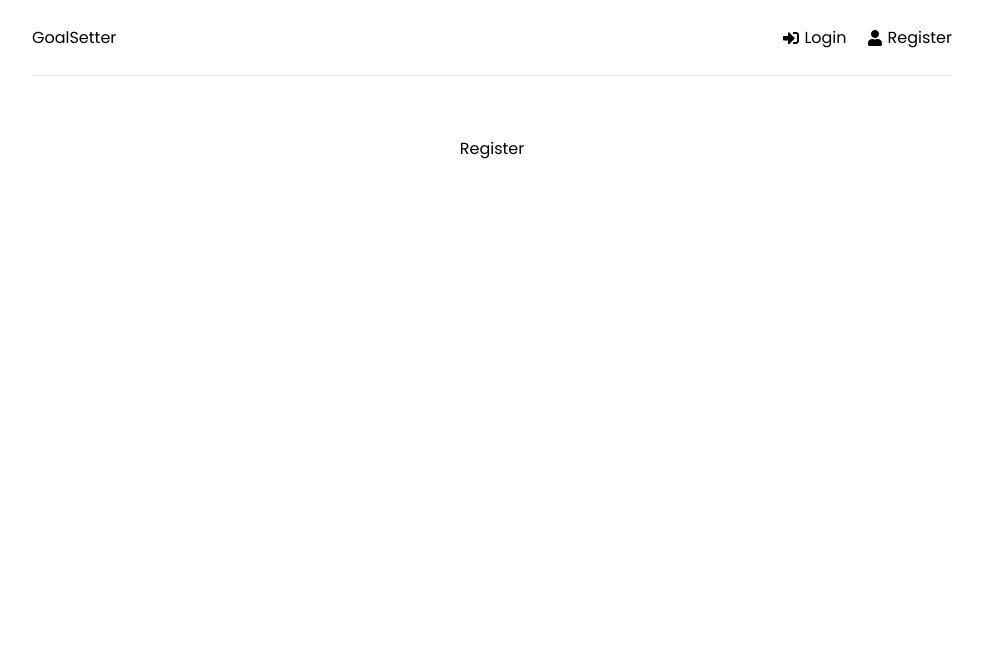
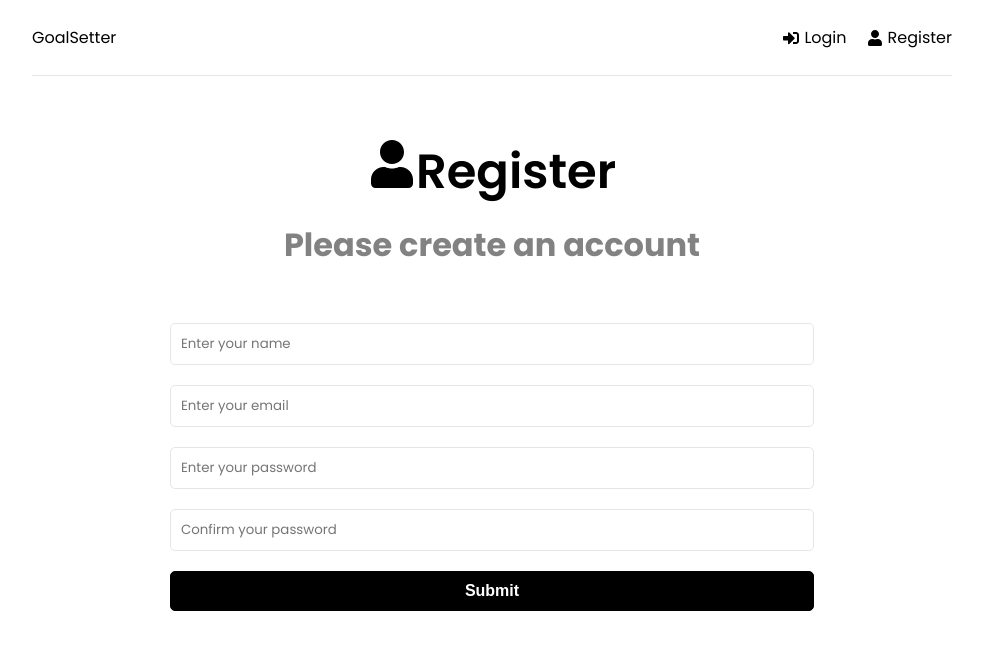
Before and after one commit to sserges/mern-tuto-tr-22, a React (Create React App) app in the folder frontend/: page /register in a window 1280 px wide. Shown: the top 650 px of the page, without its empty margins (148-1131 px from the left). Built offline with nearby package versions, Linux system fonts and the light colour scheme.

Commit message:
Register Page

```diff
--- a/frontend/src/pages/Register.jsx
+++ b/frontend/src/pages/Register.jsx
@@ -1,6 +1,88 @@
+import { useEffect, useState } from "react"
+import { FaUser } from 'react-icons/fa'
+
 function Register() {
+    const [formData, setFormData] = useState({
+        name: '',
+        email: '',
+        password: '',
+        password2: ''
+    })
+
+    const { name, email, password, password2 } = formData
+
+    const onChange = (e) => {
+        setFormData((prevState) => ({
+            ...prevState,
+            [e.target.name]: e.target.value
+        }))
+    }
+
+    const onSubmit = (e) => {
+        e.preventDefault()
+    }
+
     return (
-        <div>Register</div>
+        <>
+            <section className="heading">
+                <h1>
+                    <FaUser />Register
+                </h1>
+                <p>Please create an account</p>
+            </section>
+
+            <section className="form">
+                <form onSubmit={onSubmit}>
+                    <div className="form-group">
+                        <input
+                            type="text"
+                            className="form-control"
+                            id="name"
+                            name="name"
+                            value={name}
+                            placeholder="Enter your name"
+                            onChange={onChange}
+                        />
+                    </div>
+                    <div className="form-group">
+                        <input
+                            type="email"
+                            className="form-control"
+                            id="email"
+                            name="email"
+                            value={email}
+                            placeholder="Enter your email"
+                            onChange={onChange}
+                        />
+                    </div>
+                    <div className="form-group">
+                        <input
+                            type="password"
+                            className="form-control"
+                            id="password"
+                            name="password"
+                            value={password}
+                            placeholder="Enter your password"
+                            onChange={onChange}
+                        />
+                    </div>
+                    <div className="form-group">
+                        <input
+                            type="password"
+                            className="form-control"
+                            id="password2"
+                            name="password2"
+                            value={password2}
+                            placeholder="Confirm your password"
+                            onChange={onChange}
+                        />
+                    </div>
+                    <div className="form-group">
+                        <button type="submit" className="btn btn-block">Submit</button>
+                    </div>
+                </form>
+            </section>
+        </>
     )
 }
 
```
